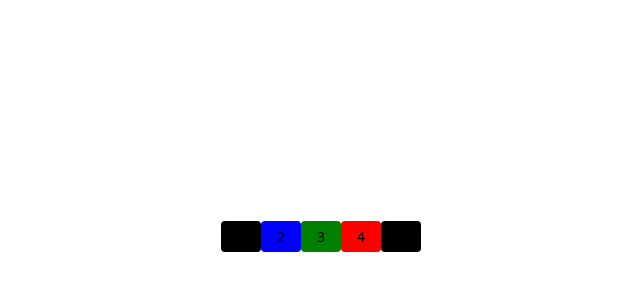
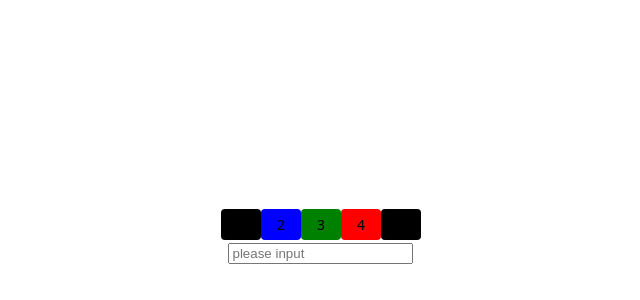
Before and after one commit to Homfay-0903/Vue-exercise, a Vue app in the folder Core/Ts-Component/: page / in a window 1280 px wide. Shown: the part 164-464 px from the top of the page, without its empty margins (319-959 px from the left). Built offline with nearby package versions, Linux system fonts and the light colour scheme.

Commit message:
Component-input

```diff
--- a/Core/Ts-Component/src/App.vue
+++ b/Core/Ts-Component/src/App.vue
@@ -6,10 +6,17 @@
     <Button type="danger">4</Button>
     <Button>5</Button>
   </div>
+  <div>
+    <Input v-model="value" clearable></Input>
+  </div>
 </template>
 
 <script setup lang="ts">
+import { ref } from 'vue'
 import Button from './components/Button.vue';
+import Input from './components/Input.vue';
+
+const value = ref('')
 </script>
 
 <style scoped></style>
--- /dev/null
+++ b/Core/Ts-Component/src/components/Input.vue
@@ -0,0 +1,43 @@
+<template>
+    <div>
+        <input type="text" v-model="inputValue" :placeholder="placeholder" :disabled="disabled">
+        <span v-if="inputValue && clearable && !disabled" @click="handleClear">x</span>
+    </div>
+
+</template>
+
+<script setup lang="ts">
+import { computed } from 'vue';
+
+interface Input {
+    modelValue: string
+    clearable?: boolean
+    disabled?: boolean
+    placeholder?: string
+}
+
+const props = withDefaults(defineProps<Input>(), {
+    clearable: false,
+    disabled: false,
+    placeholder: 'please input'
+})
+
+const emits = defineEmits<{
+    'update:modelValue': [value: string]
+}>()
+
+const inputValue = computed({
+    get() {
+        return props.modelValue
+    },
+    set(value) {
+        emits('update:modelValue', value)
+    }
+})
+
+const handleClear = () => {
+    emits('update:modelValue', '')
+}
+</script>
+
+<style scoped></style>
```
